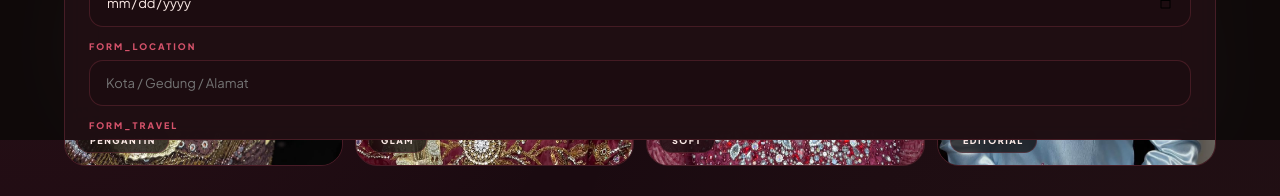
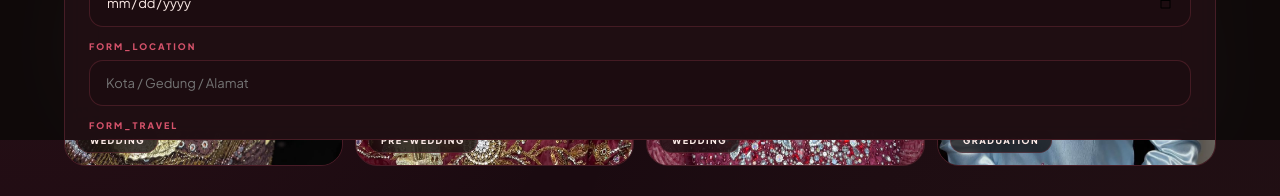
Before and after one commit to ranshik/nursahdmua, a plain HTML site: page index.html in a window 1280 px wide. Shown: the part 1460-1656 px from the top of the page. Drawn offline with nearby package versions, Linux system fonts and the light colour scheme.

Commit message:
Update portfolio item tags in index.html

```diff
--- a/index.html
+++ b/index.html
@@ -974,19 +974,19 @@
             <div class="portfolio-grid">
                 <div class="portfolio-item" onclick="showPage('portfolio')">
                     <img src="./img/featured/featured-bride.jpeg?w=600" loading="lazy">
-                    <div class="look-tag">Pengantin</div>
+                    <div class="look-tag">Wedding</div>
                 </div>
                 <div class="portfolio-item" onclick="showPage('portfolio')">
                     <img src="./img/featured/featured-pre-wedding.jpeg?w=600" loading="lazy">
-                    <div class="look-tag">Glam</div>
+                    <div class="look-tag">Pre-Wedding</div>
                 </div>
                 <div class="portfolio-item" onclick="showPage('portfolio')">
                     <img src="./img/featured/featured-practice.jpeg?w=600" loading="lazy">
-                    <div class="look-tag">Soft</div>
+                    <div class="look-tag">Wedding</div>
                 </div>
                 <div class="portfolio-item" onclick="showPage('portfolio')">
                     <img src="./img/featured/featured-graduation.jpeg?w=600" loading="lazy">
-                    <div class="look-tag">Editorial</div>
+                    <div class="look-tag">Graduation</div>
                 </div>
             </div>
 
```
